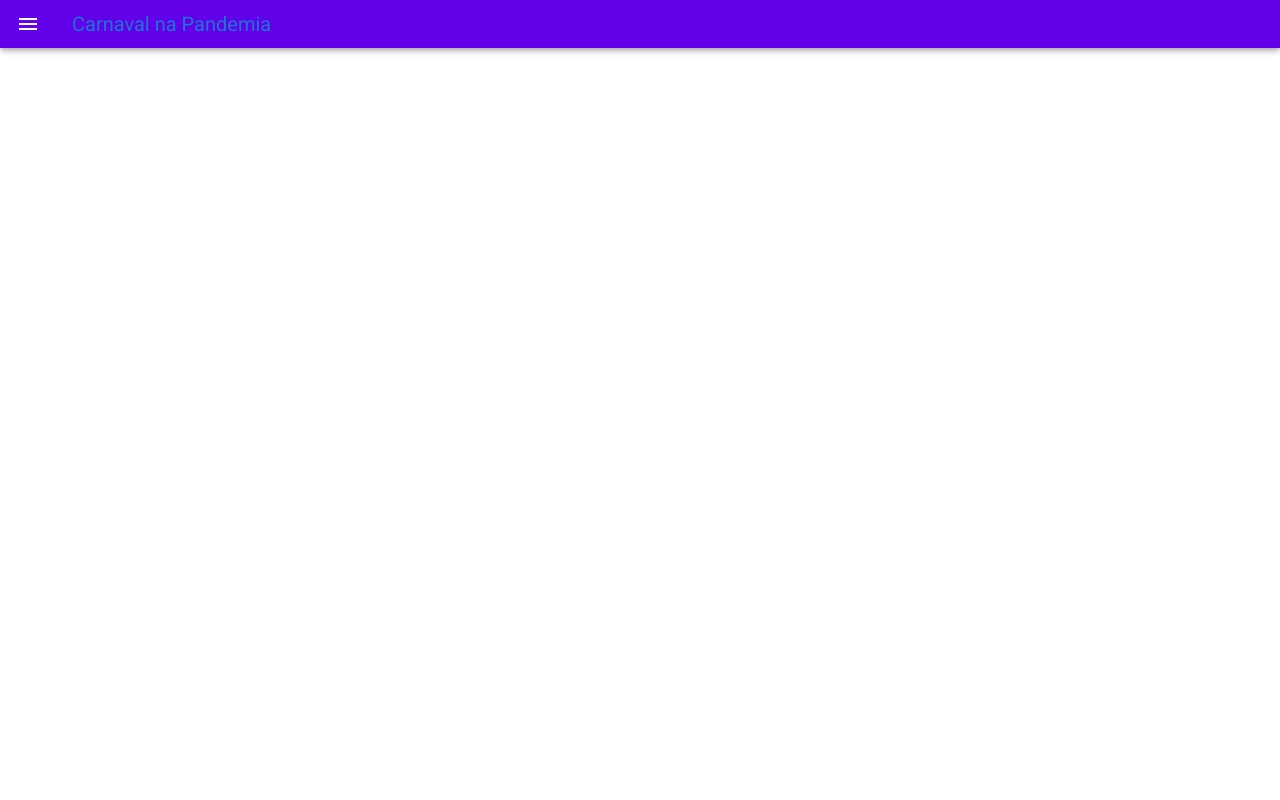
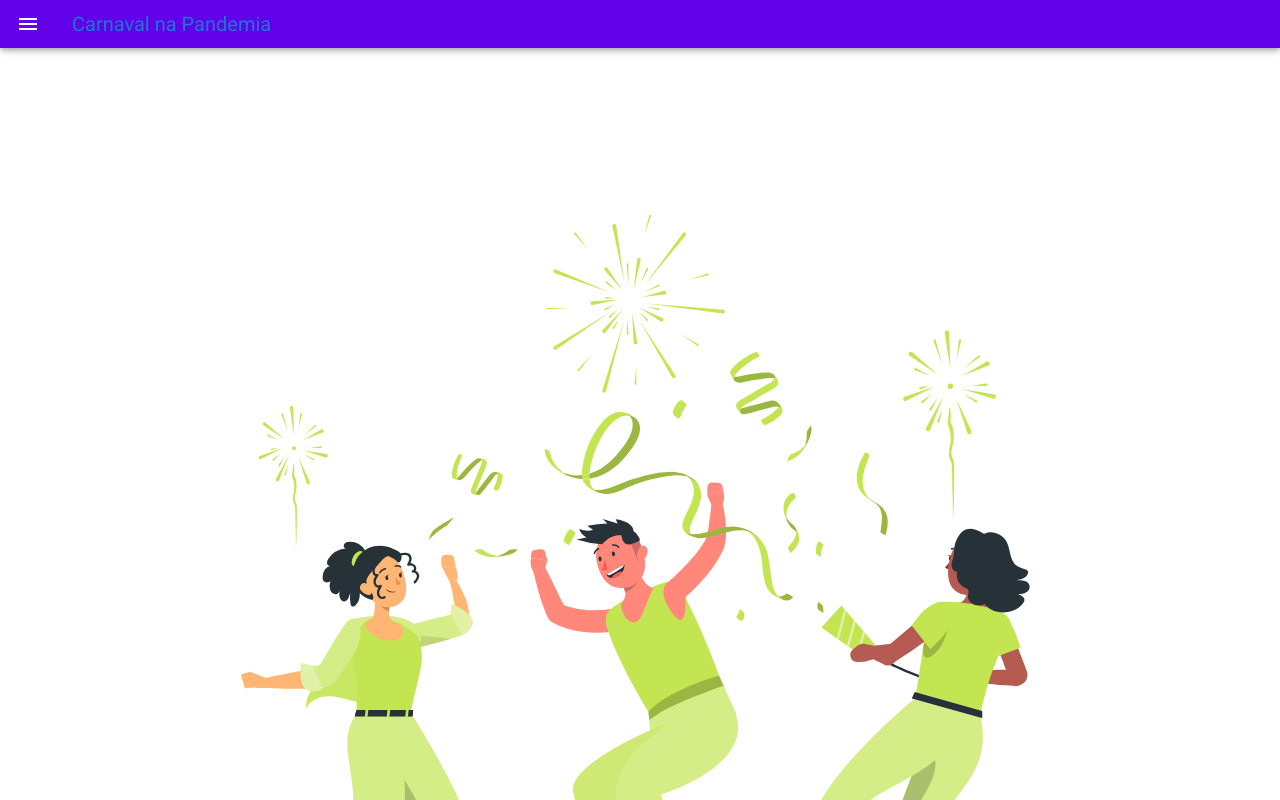
Before and after one commit to shenonsilva/hackatondecola, a Vue app: page / in a window 1280 px wide. Shown: the top 800 px of the page. Built offline with nearby package versions, Linux system fonts and the light colour scheme.

Commit message:
ImagensAcrescentada

```diff
--- a/src/views/MeuInicio.vue
+++ b/src/views/MeuInicio.vue
@@ -1,6 +1,8 @@
 <template>
     <v-container>
-
+        <div class="mt-0 inicio-img">
+            <img src="../assets/logoInicio.svg" alt="Pessoas no Carmaval">
+        </div>
     </v-container>
 </template>
 
@@ -13,4 +15,10 @@ export default {
 
 <style scoped>
 
+.inicio-img {
+    display: flex;
+    Justify-content: center;
+    max-width: 100%;
+}
+
 </style>
```
